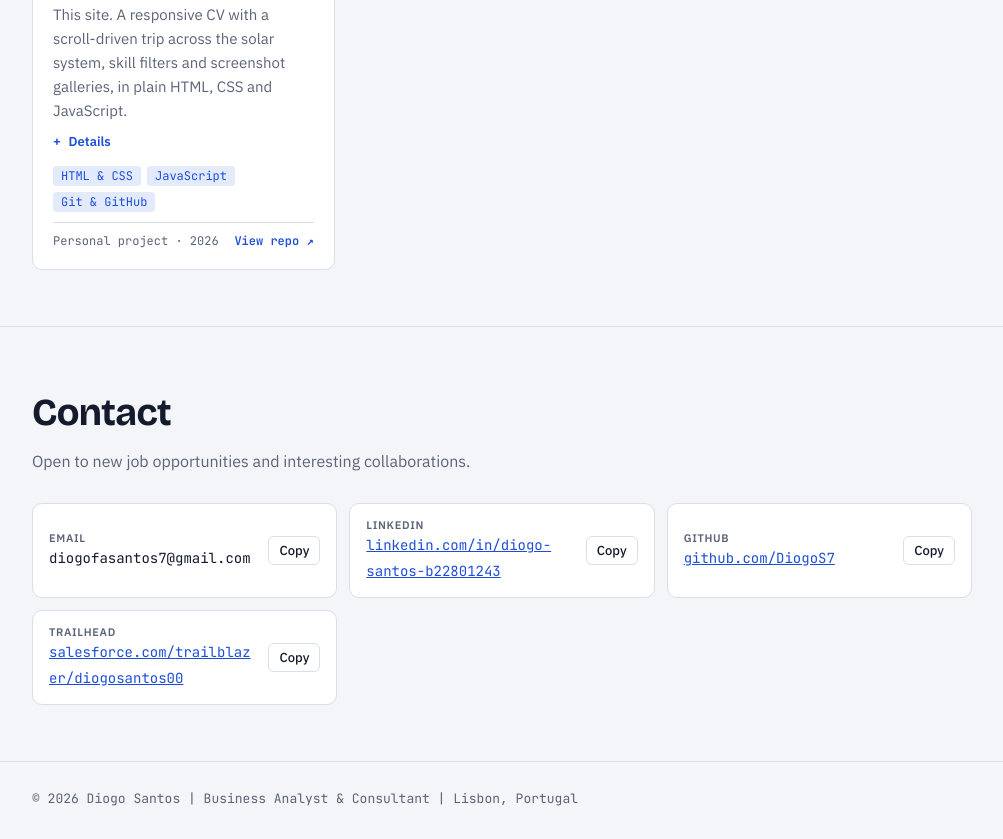
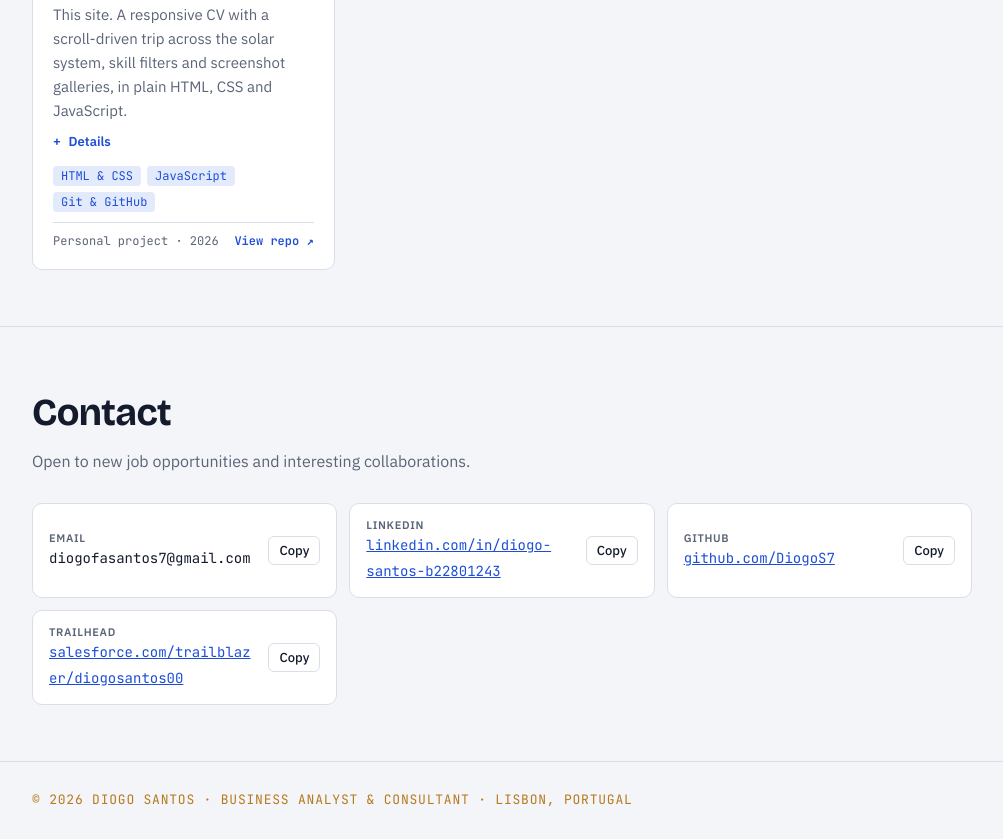
Before and after one commit to DiogoS7/DiogoS7.github.io, a plain HTML site: page index.html in a window 1280 px wide. Shown: the part 7674-8513 px from the top of the page, without its empty margins (138-1141 px from the left). Drawn offline with nearby package versions, Linux system fonts and the light colour scheme.

Commit message:
Match the footer to the header label style

```diff
--- a/assets/css/styles.css
+++ b/assets/css/styles.css
@@ -222,7 +222,7 @@ details ul{margin:8px 0 0;padding-left:18px;color:var(--muted);font-size:14px}
 @keyframes slideL{from{opacity:0;transform:translateX(40px)}}
 @keyframes slideR{from{opacity:0;transform:translateX(-40px)}}
 @media (max-width:560px){.lb-nav{width:36px;height:36px}.lb-thumbs button{width:72px}.lb-inner{padding:12px}}
-footer{padding-block:28px;color:var(--muted);font:13px var(--mono)}
+footer{padding-block:28px;font-family:var(--mono);font-size:13px;letter-spacing:.06em;text-transform:uppercase;color:var(--ochre)}
 /* tablets and phones: the tile pattern becomes a strip below the text instead of sitting behind it */
 @media (max-width:820px){
   .tiles{inset:auto 0 0 0;width:100%;height:64px;opacity:.9;-webkit-mask-image:linear-gradient(to bottom,transparent,#000 75%);mask-image:linear-gradient(to bottom,transparent,#000 75%)}
--- a/index.html
+++ b/index.html
@@ -20,7 +20,7 @@
 <link rel="preconnect" href="https://fonts.googleapis.com">
 <link rel="preconnect" href="https://fonts.gstatic.com" crossorigin>
 <link rel="stylesheet" href="https://fonts.googleapis.com/css2?family=Bricolage+Grotesque:opsz,wght@12..96,500;12..96,700;12..96,800&family=IBM+Plex+Sans:wght@400;500;600&family=JetBrains+Mono:wght@400;600&display=swap">
-<link rel="stylesheet" href="assets/css/styles.css?v=20261011">
+<link rel="stylesheet" href="assets/css/styles.css?v=20261014">
 </head>
 <body>
 <nav class="nav" aria-label="Sections">
@@ -104,7 +104,7 @@
     <div class="lb-thumbs" id="lbthumbs"></div>
   </div>
 </div>
-<footer><div class="wrap">© 2026 Diogo Santos | Business Analyst &amp; Consultant | Lisbon, Portugal</div></footer>
+<footer><div class="wrap">© 2026 Diogo Santos · Business analyst &amp; consultant · Lisbon, Portugal</div></footer>
 <script src="assets/js/data.js?v=20261014-2"></script>
 <script src="assets/js/app.js?v=20261014"></script>
 </body>
```
